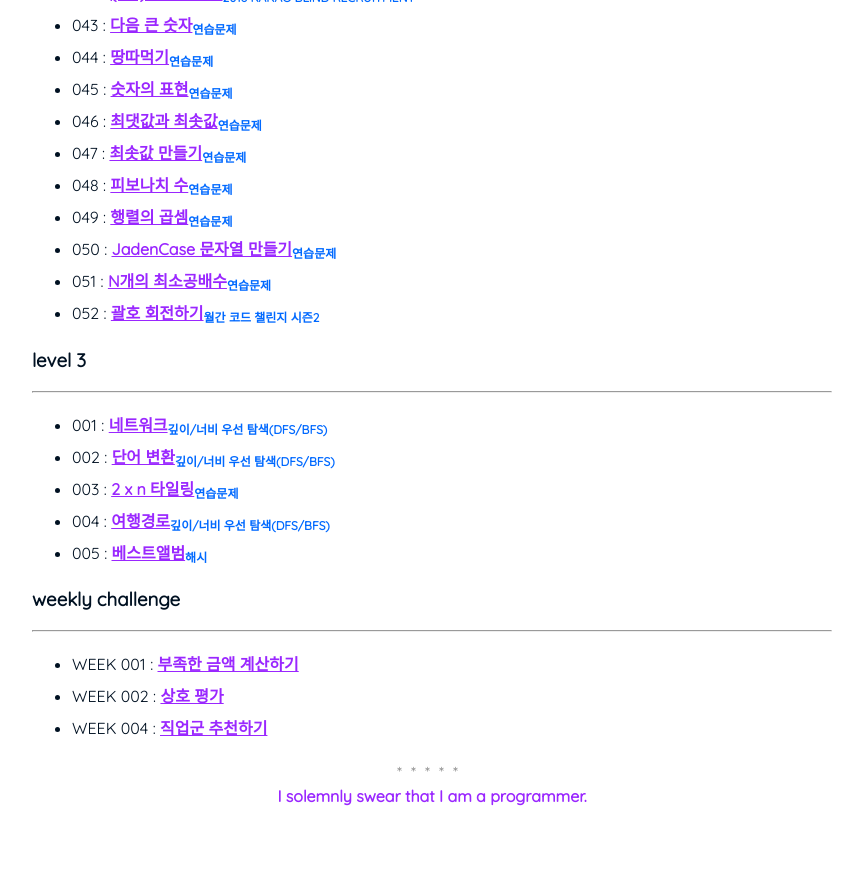
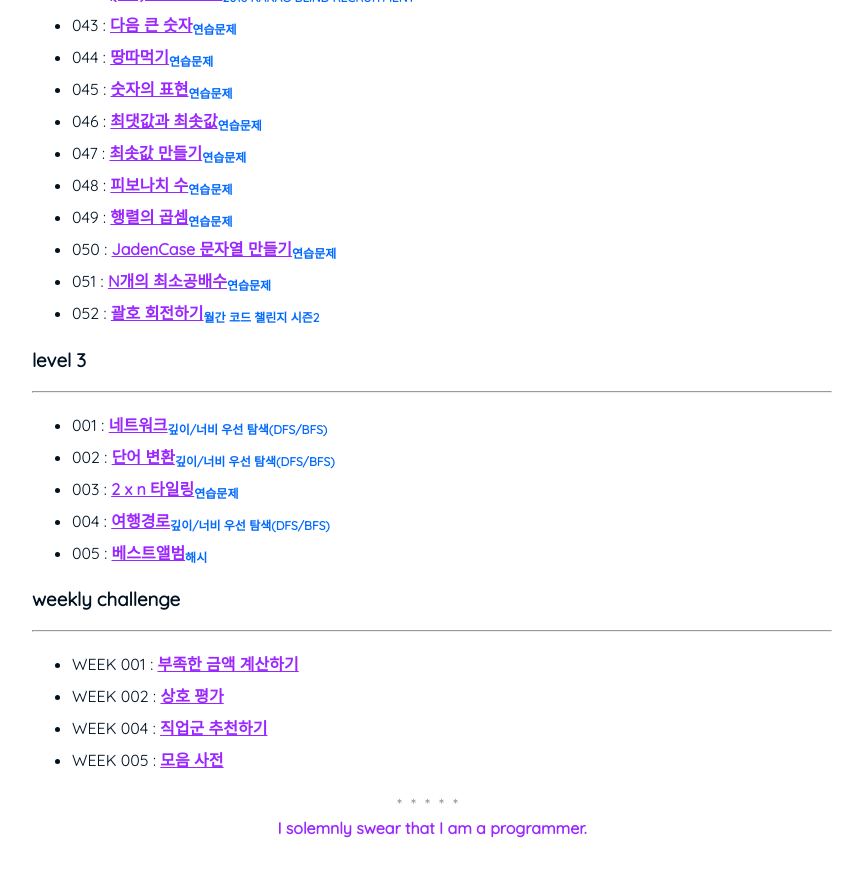
Before and after one commit to nimkoes/portfolio, a Jekyll site: the page built from _posts/2021-04-30-Programmers-Algorithm-Problem.md, in a window 1280 px wide and 900 px high, scrolled down 6708 px. Shown: the top 877 px of the window, without its empty margins (208-1071 px from the left). Built offline with Jekyll 4.4.1, drawn with Linux system fonts in a browser that asks for light colours.

Commit message:
mod post

```diff
--- a/_posts/2021-04-30-Programmers-Algorithm-Problem.md
+++ b/_posts/2021-04-30-Programmers-Algorithm-Problem.md
@@ -186,6 +186,7 @@ author: "nimkoes"
 - WEEK 001 : [**<u>부족한 금액 계산하기</u>**][link_wc_001]
 - WEEK 002 : [**<u>상호 평가</u>**][link_wc_002]
 - WEEK 004 : [**<u>직업군 추천하기</u>**][link_wc_004]
+- WEEK 005 : [**<u>모음 사전</u>**][link_wc_005]
 
 
 
@@ -306,3 +307,4 @@ author: "nimkoes"
 [link_wc_001]:https://xxxelppa.tistory.com/336
 [link_wc_002]:https://xxxelppa.tistory.com/340
 [link_wc_004]:https://xxxelppa.tistory.com/341
+[link_wc_005]:https://xxxelppa.tistory.com/342
```
